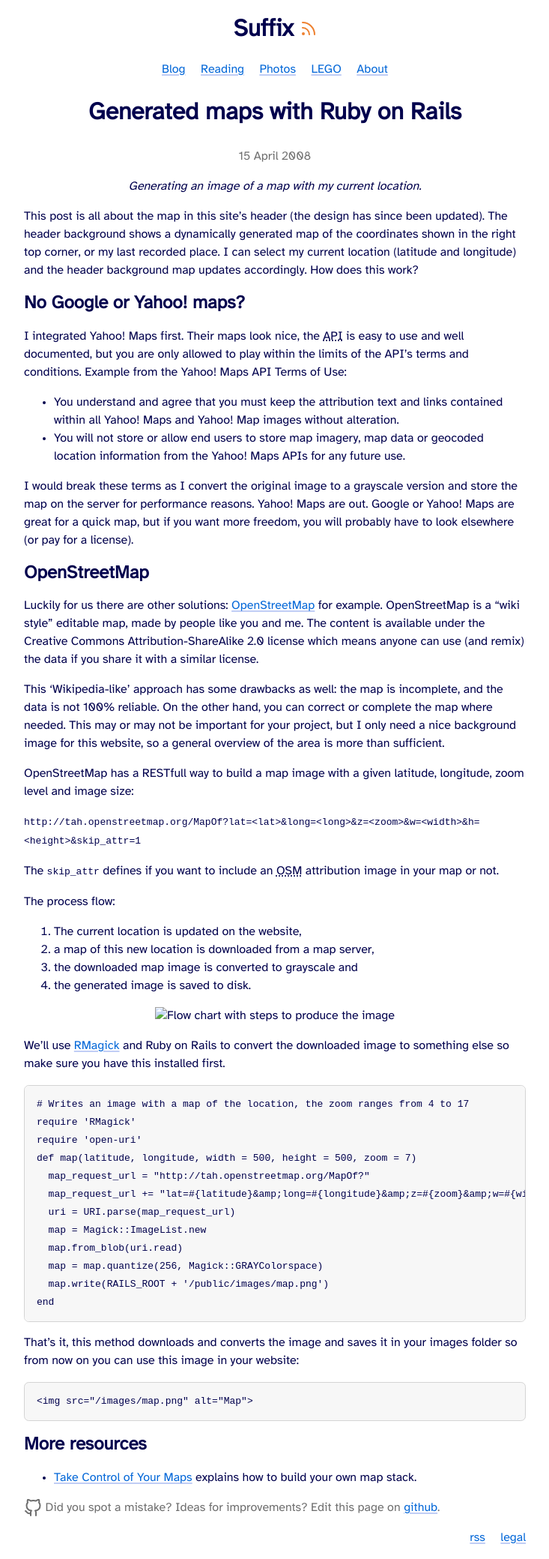
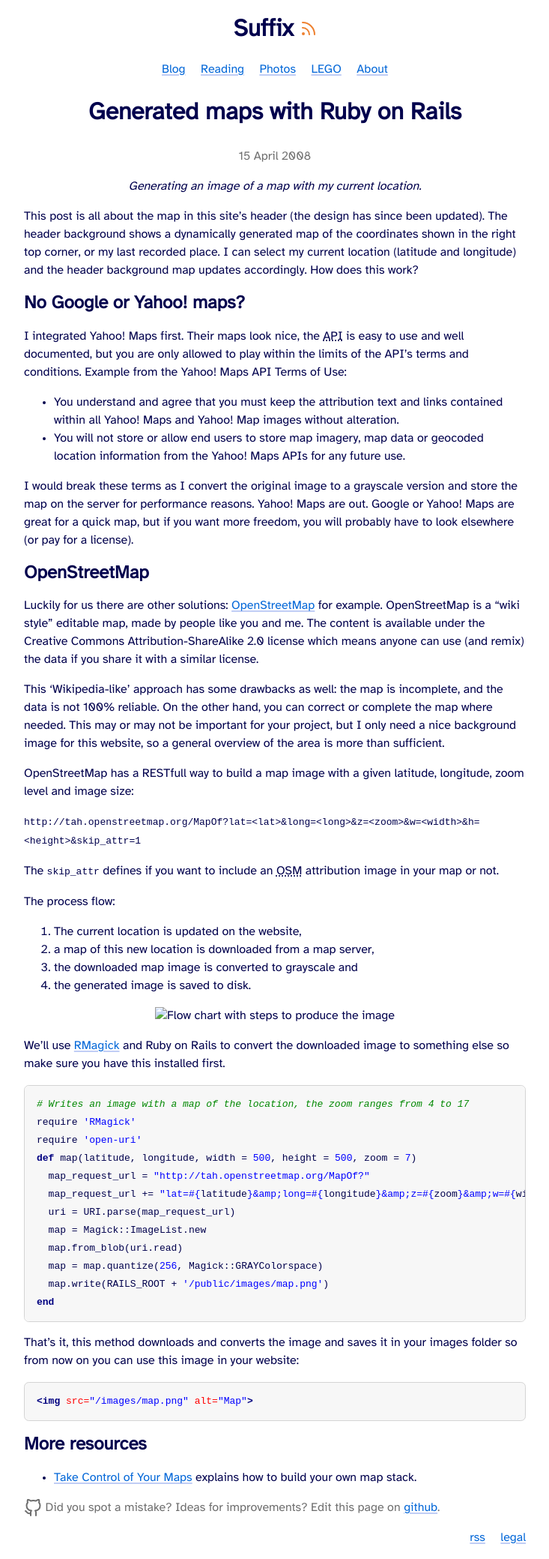
Before and after one commit to cimm/suffix, a Jekyll site: the page built from _posts/2008-04-15-generated-maps.html, in a window 1280 px wide. Shown: the whole page at 75% size, without its empty margins (273-1006 px from the left). Built offline with Jekyll 4.4.1, drawn with Linux system fonts in a browser that asks for light colours.

Commit message:
Add Jekyll code highlighting again

```diff
--- a/Gemfile
+++ b/Gemfile
@@ -3,4 +3,5 @@
 
 gem 'jekyll'
 gem 'rake'
+gem 'rouge'
 gem 'webrick'
--- a/_layouts/default.html
+++ b/_layouts/default.html
@@ -13,6 +13,7 @@
     <link rel="stylesheet" href="{% relbase %}/styles/cards.css">
     <link rel="stylesheet" href="{% relbase %}/styles/table.css">
     <link rel="stylesheet" href="{% relbase %}/styles/main.css">
+    <link rel="stylesheet" href="{% relbase %}/styles/highlighting.css">
     <link rel="manifest" href="{% relbase %}/manifest.json">
     <link rel="shortcut icon" href="{% relbase %}/assets/favicon.ico">
     <link rel="alternate" href="{{ page.url | absolute_url | remove: 'index.html' }}" hreflang="en">
--- /dev/null
+++ b/styles/highlighting.css
@@ -0,0 +1,46 @@
+.highlight .hll { background-color: #ffffcc }
+.highlight .c { color: #008800; font-style: italic } /* Comment */
+.highlight .err { color: #a61717; background-color: #e3d2d2 } /* Error */
+.highlight .k { color: #000080; font-weight: bold } /* Keyword */
+.highlight .cm { color: #008800; font-style: italic } /* Comment.Multiline */
+.highlight .cp { color: #008080 } /* Comment.Preproc */
+.highlight .c1 { color: #008800; font-style: italic } /* Comment.Single */
+.highlight .cs { color: #008800; font-weight: bold } /* Comment.Special */
+.highlight .gd { color: #000000; background-color: #ffdddd } /* Generic.Deleted */
+.highlight .ge { font-style: italic } /* Generic.Emph */
+.highlight .gr { color: #aa0000 } /* Generic.Error */
+.highlight .gh { color: #999999 } /* Generic.Heading */
+.highlight .gi { color: #000000; background-color: #ddffdd } /* Generic.Inserted */
+.highlight .go { color: #888888 } /* Generic.Output */
+.highlight .gp { color: #555555 } /* Generic.Prompt */
+.highlight .gs { font-weight: bold } /* Generic.Strong */
+.highlight .gu { color: #aaaaaa } /* Generic.Subheading */
+.highlight .gt { color: #aa0000 } /* Generic.Traceback */
+.highlight .kc { color: #000080; font-weight: bold } /* Keyword.Constant */
+.highlight .kd { color: #000080; font-weight: bold } /* Keyword.Declaration */
+.highlight .kn { color: #000080; font-weight: bold } /* Keyword.Namespace */
+.highlight .kp { color: #000080; font-weight: bold } /* Keyword.Pseudo */
+.highlight .kr { color: #000080; font-weight: bold } /* Keyword.Reserved */
+.highlight .kt { color: #000080; font-weight: bold } /* Keyword.Type */
+.highlight .m { color: #0000FF } /* Literal.Number */
+.highlight .s { color: #0000FF } /* Literal.String */
+.highlight .na { color: #FF0000 } /* Name.Attribute */
+.highlight .nt { color: #000080; font-weight: bold } /* Name.Tag */
+.highlight .ow { font-weight: bold } /* Operator.Word */
+.highlight .w { color: #bbbbbb } /* Text.Whitespace */
+.highlight .mf { color: #0000FF } /* Literal.Number.Float */
+.highlight .mh { color: #0000FF } /* Literal.Number.Hex */
+.highlight .mi { color: #0000FF } /* Literal.Number.Integer */
+.highlight .mo { color: #0000FF } /* Literal.Number.Oct */
+.highlight .sb { color: #0000FF } /* Literal.String.Backtick */
+.highlight .sc { color: #800080 } /* Literal.String.Char */
+.highlight .sd { color: #0000FF } /* Literal.String.Doc */
+.highlight .s2 { color: #0000FF } /* Literal.String.Double */
+.highlight .se { color: #0000FF } /* Literal.String.Escape */
+.highlight .sh { color: #0000FF } /* Literal.String.Heredoc */
+.highlight .si { color: #0000FF } /* Literal.String.Interpol */
+.highlight .sx { color: #0000FF } /* Literal.String.Other */
+.highlight .sr { color: #0000FF } /* Literal.String.Regex */
+.highlight .s1 { color: #0000FF } /* Literal.String.Single */
+.highlight .ss { color: #0000FF } /* Literal.String.Symbol */
+.highlight .il { color: #0000FF } /* Literal.Number.Integer.Long */
```
Also changed, not shown: Gemfile.lock, 1 other file.
